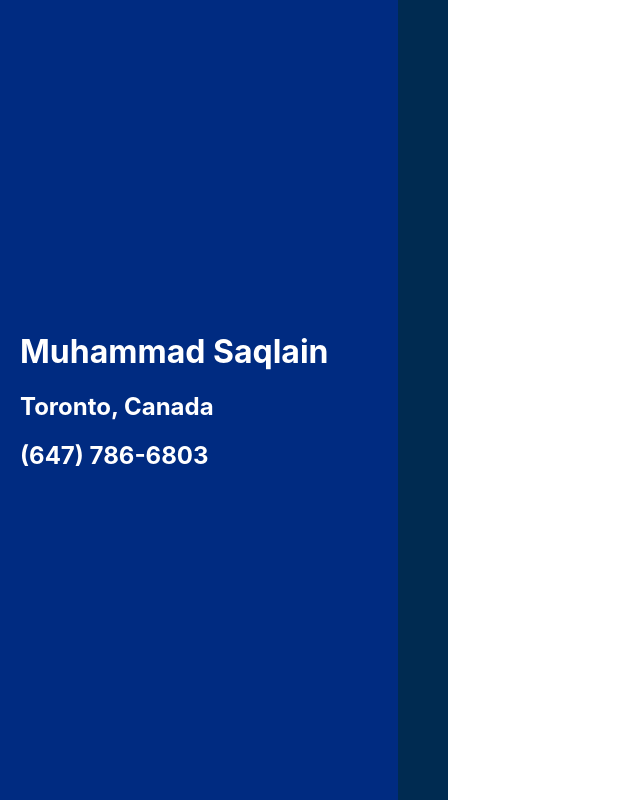
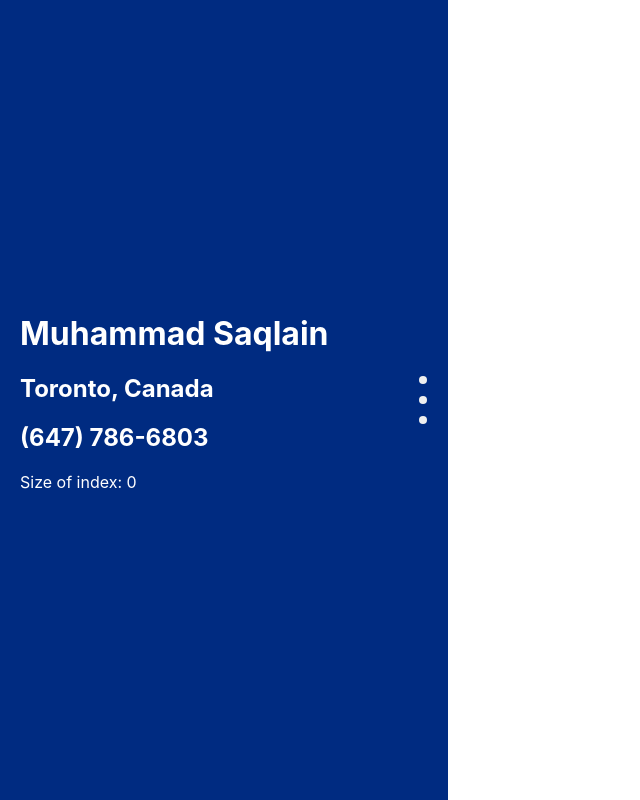
Before and after one commit to muhammadsqln/saqlain.pro, a React (Create React App) app: page / in a window 1280 px wide. Shown: the whole page, without its empty margins (0-640 px from the left). Built offline with nearby package versions, Linux system fonts and the light colour scheme.

Commit message:
Added dummy buttons

```diff
--- a/src/App.css
+++ b/src/App.css
@@ -27,7 +27,22 @@
   display: flex;
   height: 100%;
   flex-direction: column;
-  background-color: #002B51;
+  justify-content: center;
+  align-items: center;
+}
+
+.navArea button {
+  border-radius: 50%;
+  border-style: none;
+  height: 8px;
+  width: 8px;
+  padding: 0 0;
+  margin: 6px 0;
+  cursor: pointer;
+}
+
+.navArea button:hover {
+  background-color: #209125;
 }
 
 @media (max-width: 800px) {
--- a/src/components/CoverIndex.js
+++ b/src/components/CoverIndex.js
@@ -4,13 +4,18 @@ import '../App.css';
 function CoverIndex(props) {
 
   let navIndex = [];
+  let navIndex2 = [
+    <button></button>,
+    <button></button>,
+    <button></button>
+  ]
 
   useEffect(() => {
     for (let i=0; i<props.numPages; i++) {
       if (i === props.curPage) {
-        navIndex[i] = <li className = 'clicked'>o</li>
+        navIndex[i] = <button></button>
       }
-      else navIndex[i] = <li>o</li>
+      else navIndex[i] = <button></button>
     }
   },[navIndex, props])
 
@@ -20,13 +25,12 @@ function CoverIndex(props) {
         <h1>Muhammad Saqlain</h1>
         <h2>Toronto, Canada</h2>
         <h2>(647) 786-6803</h2>
+        <p>Size of index: {navIndex.length}</p>
       </div>
       <div className = 'navArea'>
-        <ul>
-          {navIndex.map(eachNav => (
-            eachNav
-          ))}
-        </ul>
+        {navIndex2.map(eachNav => (
+          eachNav
+        ))}
       </div>
     </div>
   )
```
